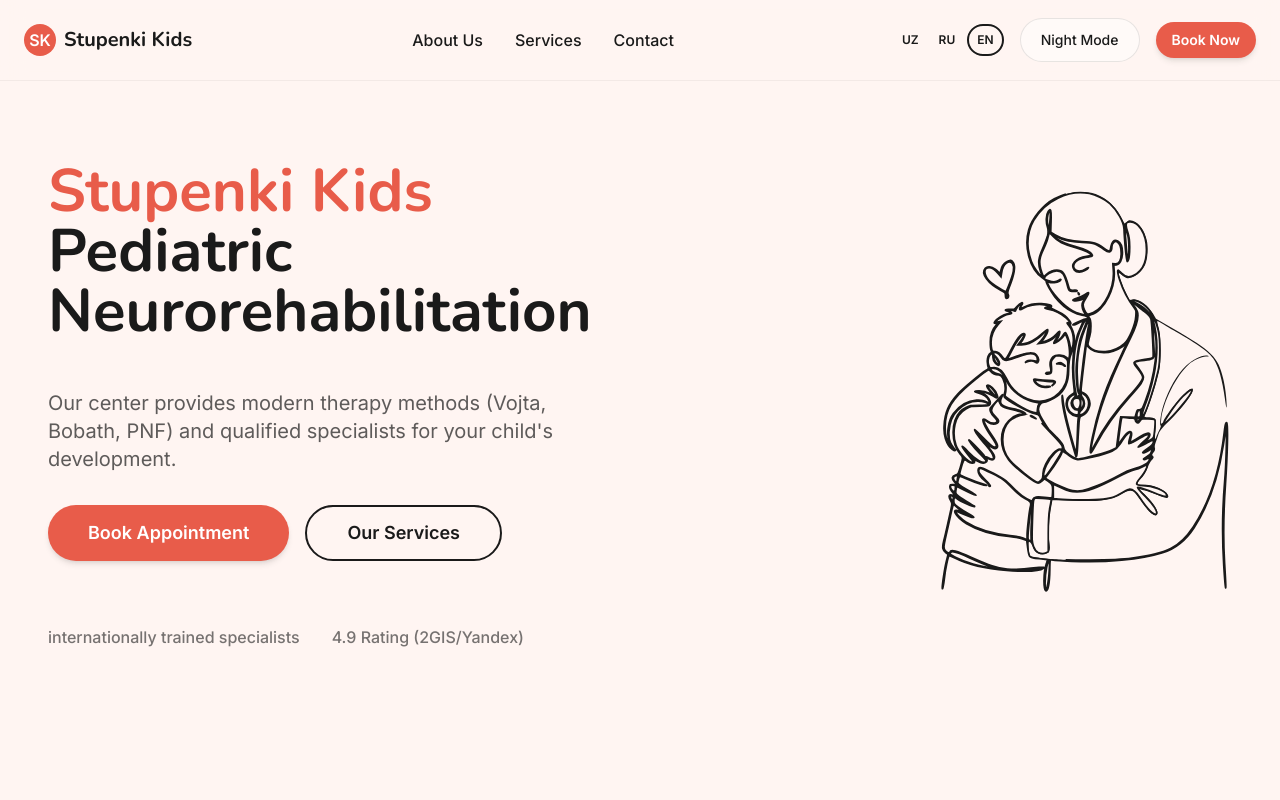
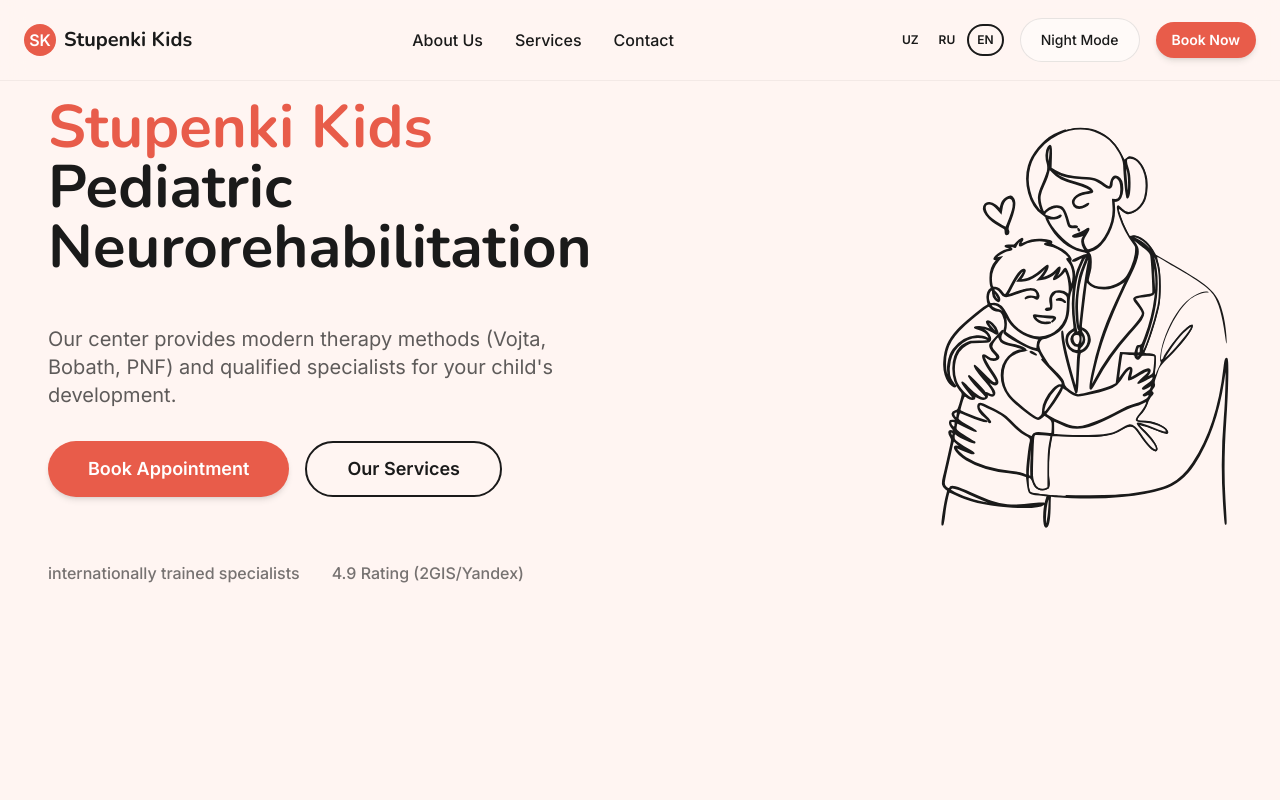
Before and after one commit to WIKKIwk/web_portfolio_1, a React (Vite) app: page / in a window 1280 px wide. Shown: the top 800 px of the page. Built offline with nearby package versions, Linux system fonts and the light colour scheme.

Commit message:
style: reduce desktop hero top padding to lift content

```diff
--- a/src/components/sections/Hero.tsx
+++ b/src/components/sections/Hero.tsx
@@ -7,7 +7,7 @@
     const { t } = useTranslation();
 
     return (
-        <section className="relative overflow-hidden bg-background dark:bg-brand-dark pt-10 pb-0 lg:pt-20 lg:pb-0">
+        <section className="relative overflow-hidden bg-background dark:bg-brand-dark pt-10 pb-0 lg:pt-4 lg:pb-0">
             {/* Background decoration */}
             <div className="absolute top-0 right-0 -z-10 w-1/2 h-full bg-secondary/20 dark:bg-secondary/5 rounded-bl-[100px] hidden lg:block" />
 
```
